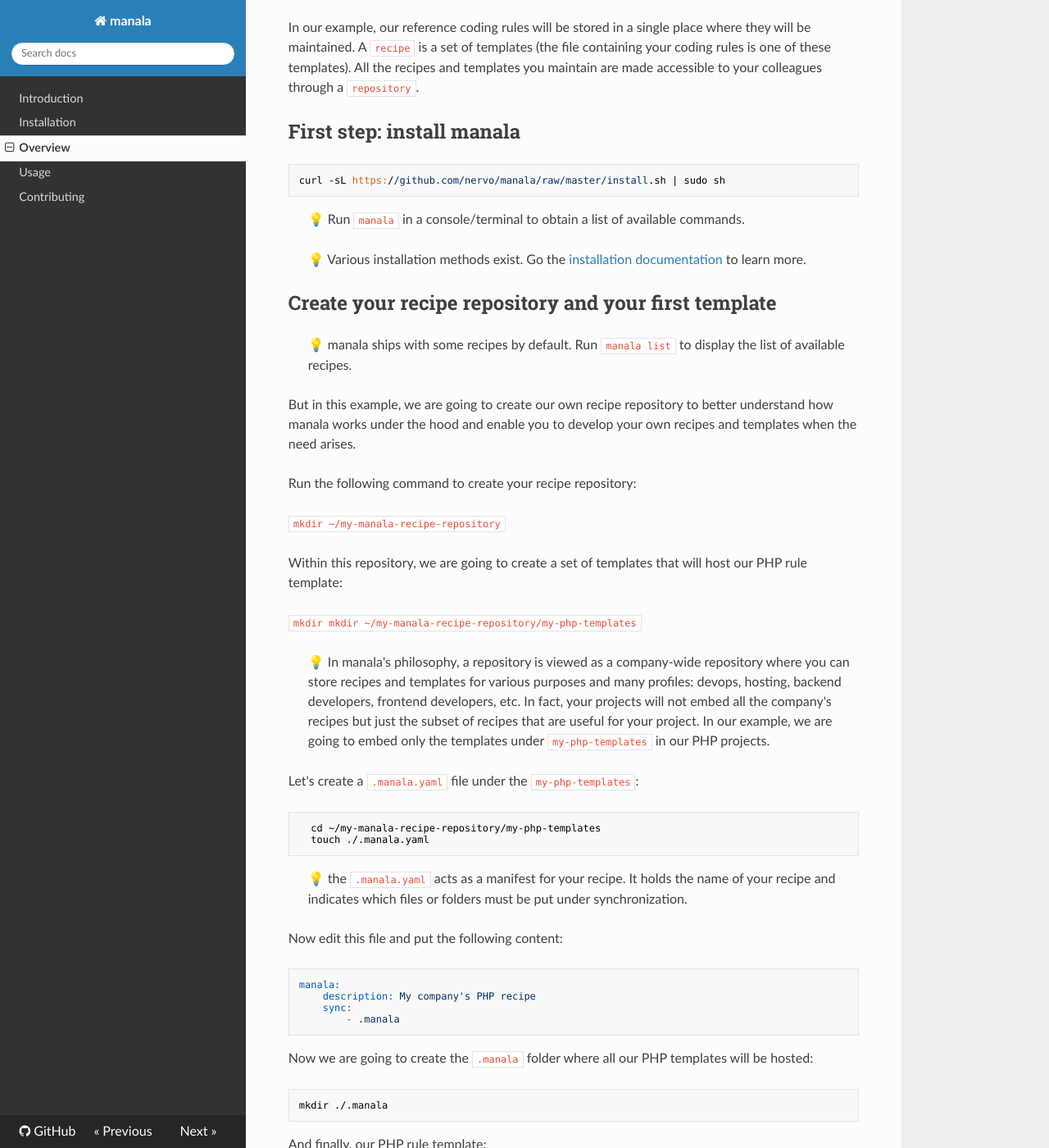
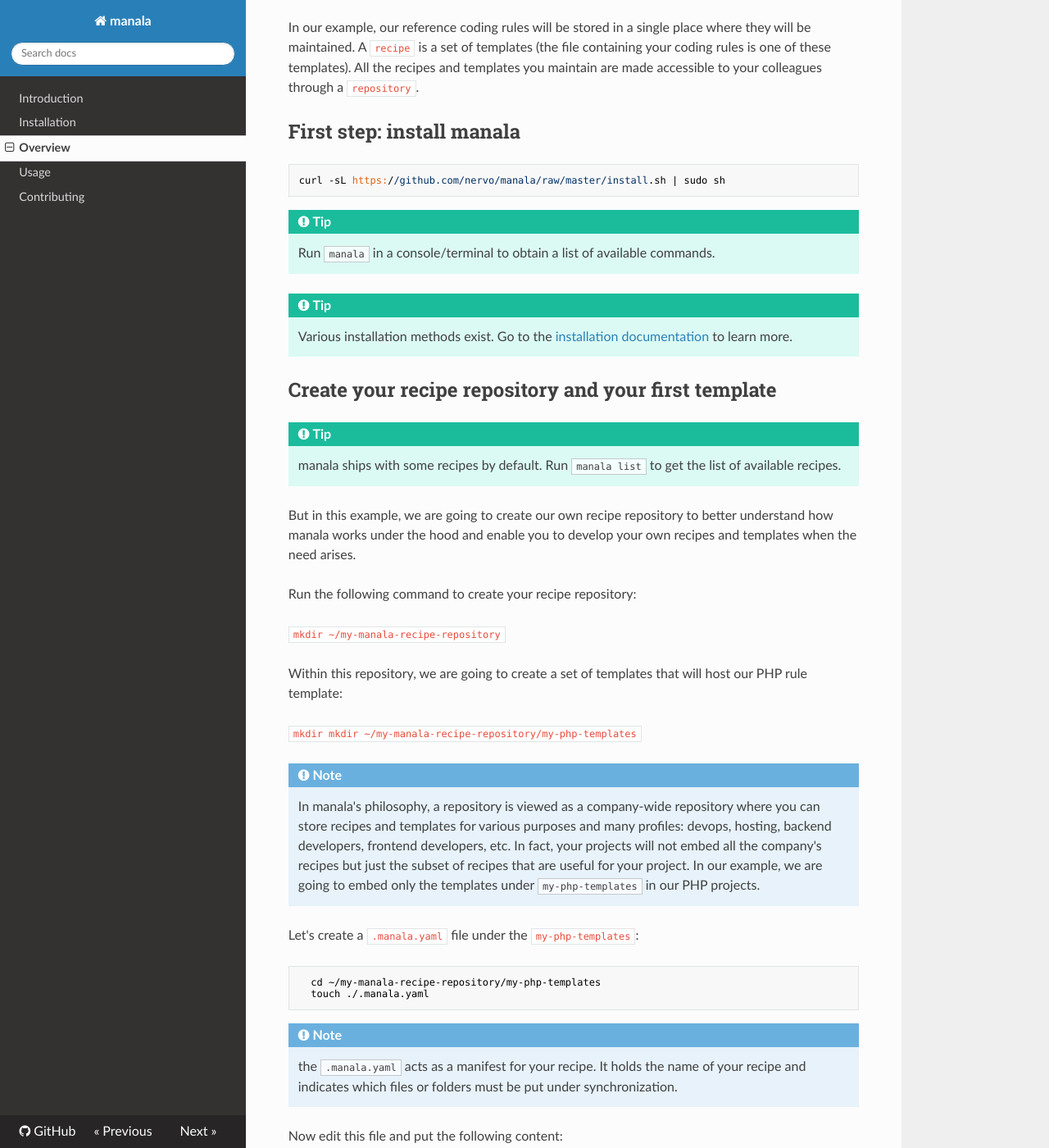
Before and after one commit to manala/manala, an MkDocs documentation site: the page built from docs/overview.md, in a window 1280 px wide and 1400 px high, scrolled down 681 px. Shown: the whole window at 82% size. Built offline with MkDocs 1.6.1, drawn with Linux system fonts in a browser that asks for light colours; nearby versions of some CDN libraries; some of the changed text lies outside the part shown.

Commit message:
[Docs] Overview chapter: notes, tips, warnings with admonitions

````diff
--- a/docs/overview.md
+++ b/docs/overview.md
@@ -24,13 +24,16 @@
 curl -sL https://github.com/nervo/manala/raw/master/install.sh | sudo sh
 ```
 
-> 💡 Run `manala` in a console/terminal to obtain a list of available commands.
+!!! Tip
+    Run `manala` in a console/terminal to obtain a list of available commands.
 
-> 💡 Various installation methods exist. Go the [installation documentation](installation.md) to learn more.
+!!! Tip
+    Various installation methods exist. Go to the [installation documentation](installation.md) to learn more.
 
 ## Create your recipe repository and your first template
 
-> 💡 manala ships with some recipes by default. Run `manala list` to display the list of available recipes.
+!!! Tip
+    manala ships with some recipes by default. Run `manala list` to get the list of available recipes.
 
 But in this example, we are going to create our own recipe repository to better understand how manala works under the hood and enable you to develop your own recipes and templates when the need arises.
 
@@ -42,7 +45,8 @@
 
 `mkdir mkdir ~/my-manala-recipe-repository/my-php-templates`
 
-> 💡 In manala's philosophy, a repository is viewed as a company-wide repository where you can store recipes and templates for various purposes and many profiles: devops, hosting, backend developers, frontend developers, etc. In fact, your projects will not embed all the company's recipes but just the subset of recipes that are useful for your project. In our example, we are going to embed only the templates under `my-php-templates` in our PHP projects.
+!!! Note
+    In manala's philosophy, a repository is viewed as a company-wide repository where you can store recipes and templates for various purposes and many profiles: devops, hosting, backend developers, frontend developers, etc. In fact, your projects will not embed all the company's recipes but just the subset of recipes that are useful for your project. In our example, we are going to embed only the templates under `my-php-templates` in our PHP projects.
 
 Let's create a `.manala.yaml` file under the `my-php-templates`:
 
@@ -51,7 +55,8 @@
   touch ./.manala.yaml
 ```
 
-> 💡 the `.manala.yaml` acts as a manifest for your recipe. It holds the name of your recipe and indicates which files or folders must be put under synchronization.
+!!! Note
+    the `.manala.yaml` acts as a manifest for your recipe. It holds the name of your recipe and indicates which files or folders must be put under synchronization.
 
 Now edit this file and put the following content:
 
@@ -162,7 +167,8 @@
 ;
 ```
 
-💡 For the moment, we have hard-coded our coding rules but in the next step, we will of course replace them with our shared rules.
+!!! Note
+    For the moment, we have hard-coded our coding rules but in the next step, we will of course replace them with our shared rules.
 
 Run `vendor/bin/php-cs-fixer fix --dry-run` to check that your PHP-CS-fix config is OK.
 
@@ -243,7 +250,8 @@
 + This file is part of the {{ .Vars.project_name }} project.
 ```
 
-> 💡 Templates must be written according to [Golang template syntax](https://golang.org/pkg/text/template/), plus some sugar functions brought by [Sprig](http://masterminds.github.io/sprig/).
+!!! Tip
+    Templates must be written according to [Golang template syntax](https://golang.org/pkg/text/template/), plus some sugar functions brought by [Sprig](http://masterminds.github.io/sprig/).
 
 Now edit the `.manala.yaml` file in your PHP project to add the following line:
 
--- a/mkdocs.yml
+++ b/mkdocs.yml
@@ -1,5 +1,8 @@
 site_name: manala
 repo_url: https://github.com/manala/manala/
+
+markdown_extensions:
+  - admonition
 
 theme:
   name: readthedocs
````
Also changed, not shown: other parts of docs/overview.md (+4 -2 lines).
